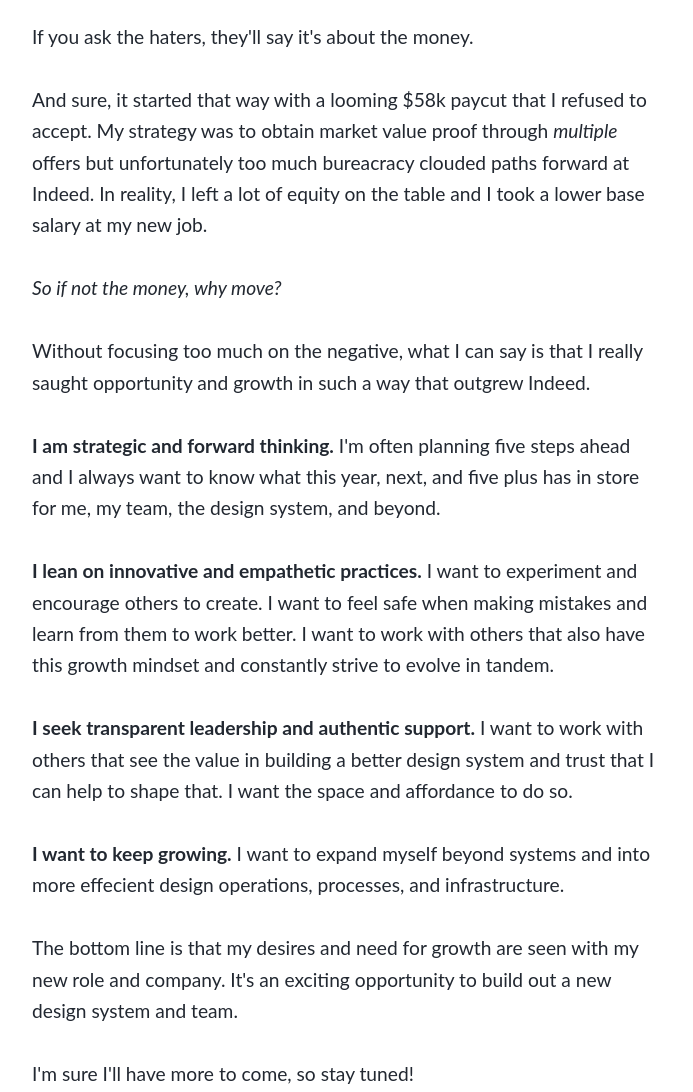
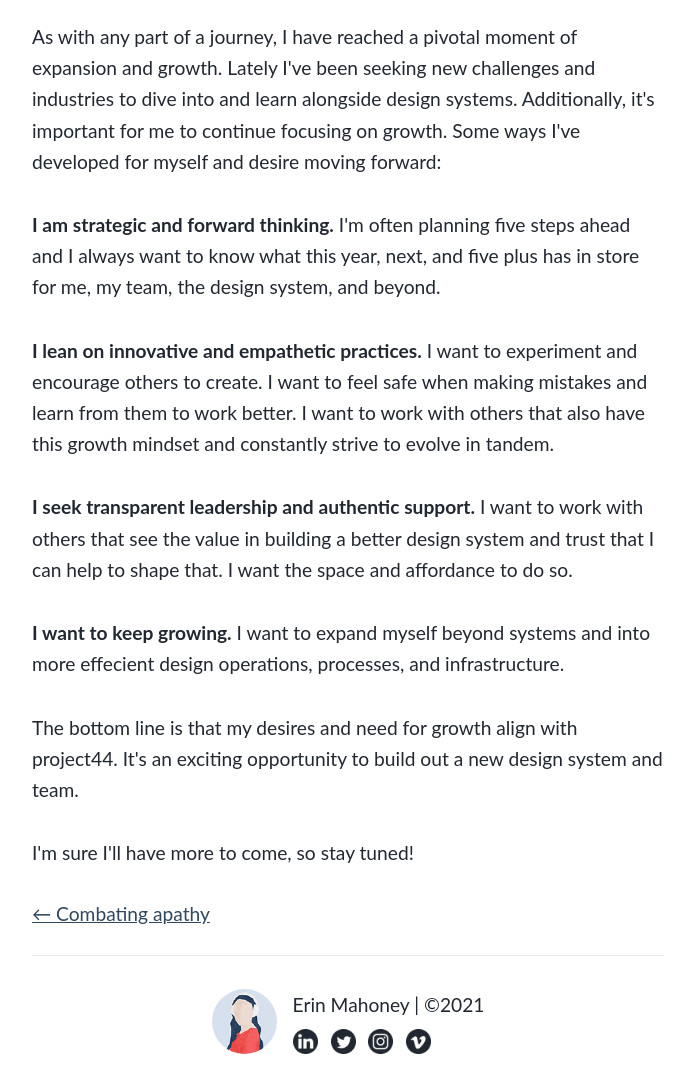
Before and after one commit to erintherad/erinblog, a Gatsby site: page /growth/ in a window 1280 px wide. Shown: the part 1527-2619 px from the top of the page, without its empty margins (292-985 px from the left). Built offline with nearby package versions, Linux system fonts and the light colour scheme; Gatsby itself is replaced by a stand-in of ours.

Commit message:
Post: Growth, re-edits

```diff
--- a/content/blog/growth/index.md
+++ b/content/blog/growth/index.md
@@ -16,13 +16,7 @@ I'm honored to be given this new opportunity to continue my passion and obsessio
 
 ## Why the move?
 
-If you ask the haters, they'll say it's about the money.
-
-And sure, it started that way with a looming $58k paycut that I refused to accept. My strategy was to obtain market value proof through _multiple_ offers but unfortunately too much bureacracy clouded paths forward at Indeed. In reality, I left a lot of equity on the table and I took a lower base salary at my new job.
-
-_So if not the money, why move?_
-
-Without focusing too much on the negative, what I can say is that I really saught opportunity and growth in such a way that outgrew Indeed.
+As with any part of a journey, I have reached a pivotal moment of expansion and growth. Lately I've been seeking new challenges and industries to dive into and learn alongside design systems. Additionally, it's important for me to continue focusing on growth. Some ways I've developed for myself and desire moving forward:
 
 **I am strategic and forward thinking.** I'm often planning five steps ahead and I always want to know what this year, next, and five plus has in store for me, my team, the design system, and beyond.
 
@@ -32,6 +26,6 @@ Without focusing too much on the negative, what I can say is that I really saugh
 
 **I want to keep growing.** I want to expand myself beyond systems and into more effecient design operations, processes, and infrastructure.
 
-The bottom line is that my desires and need for growth are seen with my new role and company. It's an exciting opportunity to build out a new design system and team.
+The bottom line is that my desires and need for growth align with project44. It's an exciting opportunity to build out a new design system and team.
 
 I'm sure I'll have more to come, so stay tuned!
```
